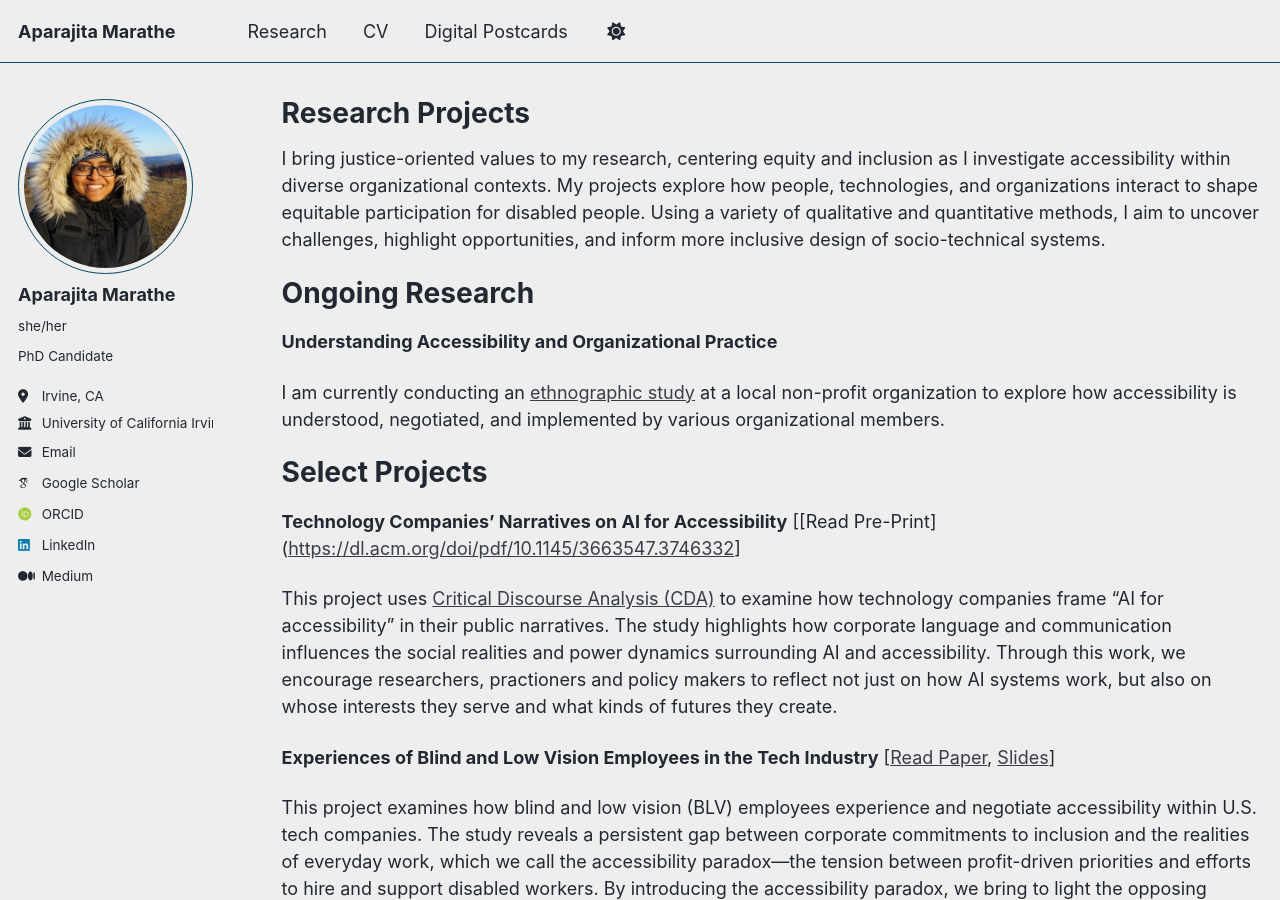
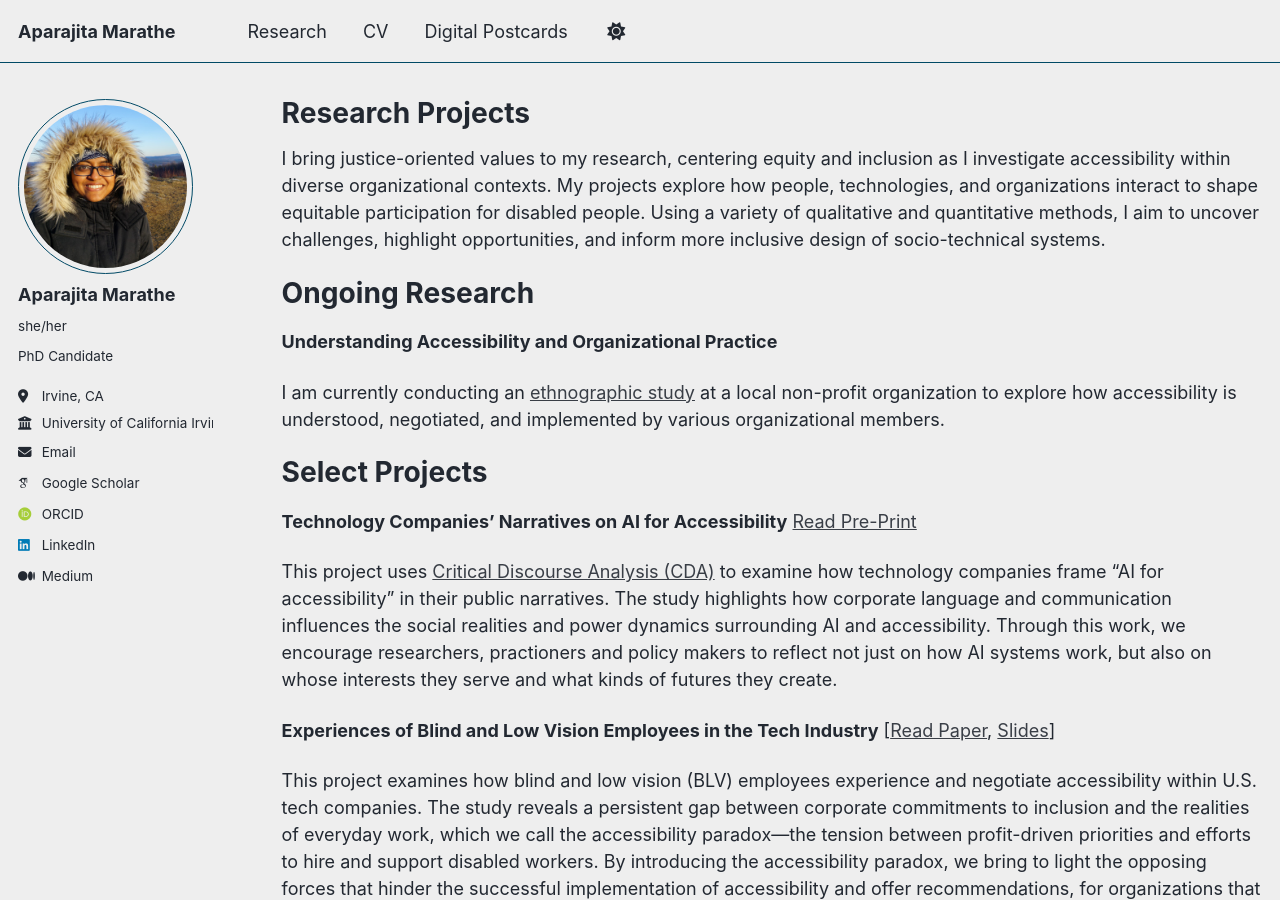
Before and after one commit to aparajitamarathe/aparajitamarathe.github.io, a Jekyll site: the page built from _pages/research.md, in a window 1280 px wide and 900 px high. Built offline with Jekyll 4.4.1, drawn with Linux system fonts in a browser that asks for light colours; some web fonts are replaced; part of the change alters nothing that is shown.

Commit message:
Fix link formatting in research.md

```diff
--- a/_pages/research.md
+++ b/_pages/research.md
@@ -18,7 +18,7 @@ I am currently conducting an [ethnographic study](https://en.wikipedia.org/wiki/
 
 Select Projects
 ======
-**Technology Companies’ Narratives on AI for Accessibility** [[Read Pre-Print]([https://dl.acm.org/doi/pdf/10.1145/3663547.3746332](https://drive.google.com/file/d/1yF7dRmBQpGli-3A7-nuPR4p7dBOkPxu_/view?usp=sharing)]
+**Technology Companies’ Narratives on AI for Accessibility** [Read Pre-Print](https://drive.google.com/file/d/1yF7dRmBQpGli-3A7-nuPR4p7dBOkPxu_/view?usp=sharing)
 
 This project uses [Critical Discourse Analysis (CDA)](https://en.wikipedia.org/wiki/Critical_discourse_analysis) to examine how technology companies frame “AI for accessibility” in their public narratives. The study highlights how corporate language and communication influences the social realities and power dynamics surrounding AI and accessibility. Through this work, we encourage researchers, practioners and policy makers to reflect not just on how AI systems work, but also on whose interests they serve and what kinds of futures they create.
 
```
